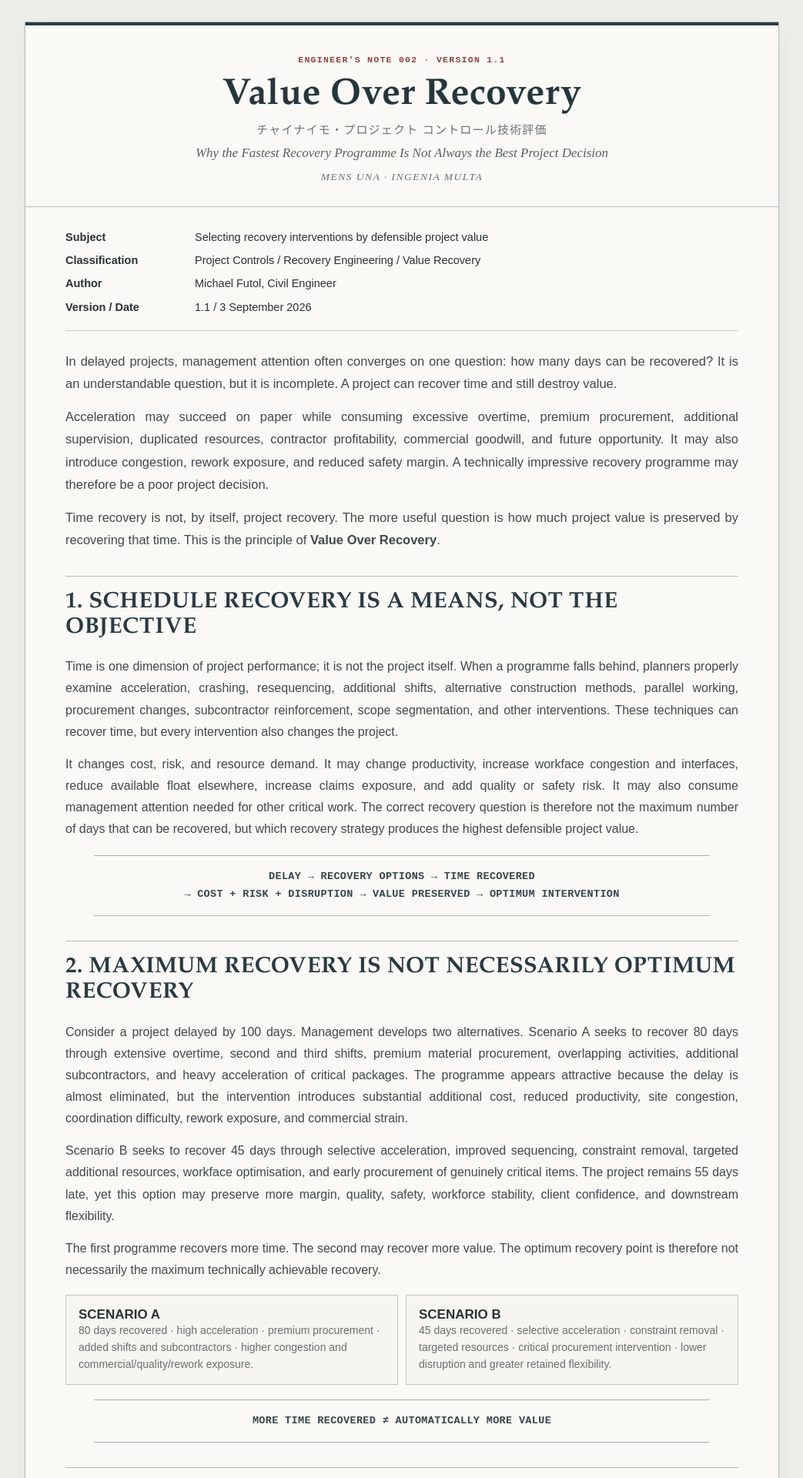
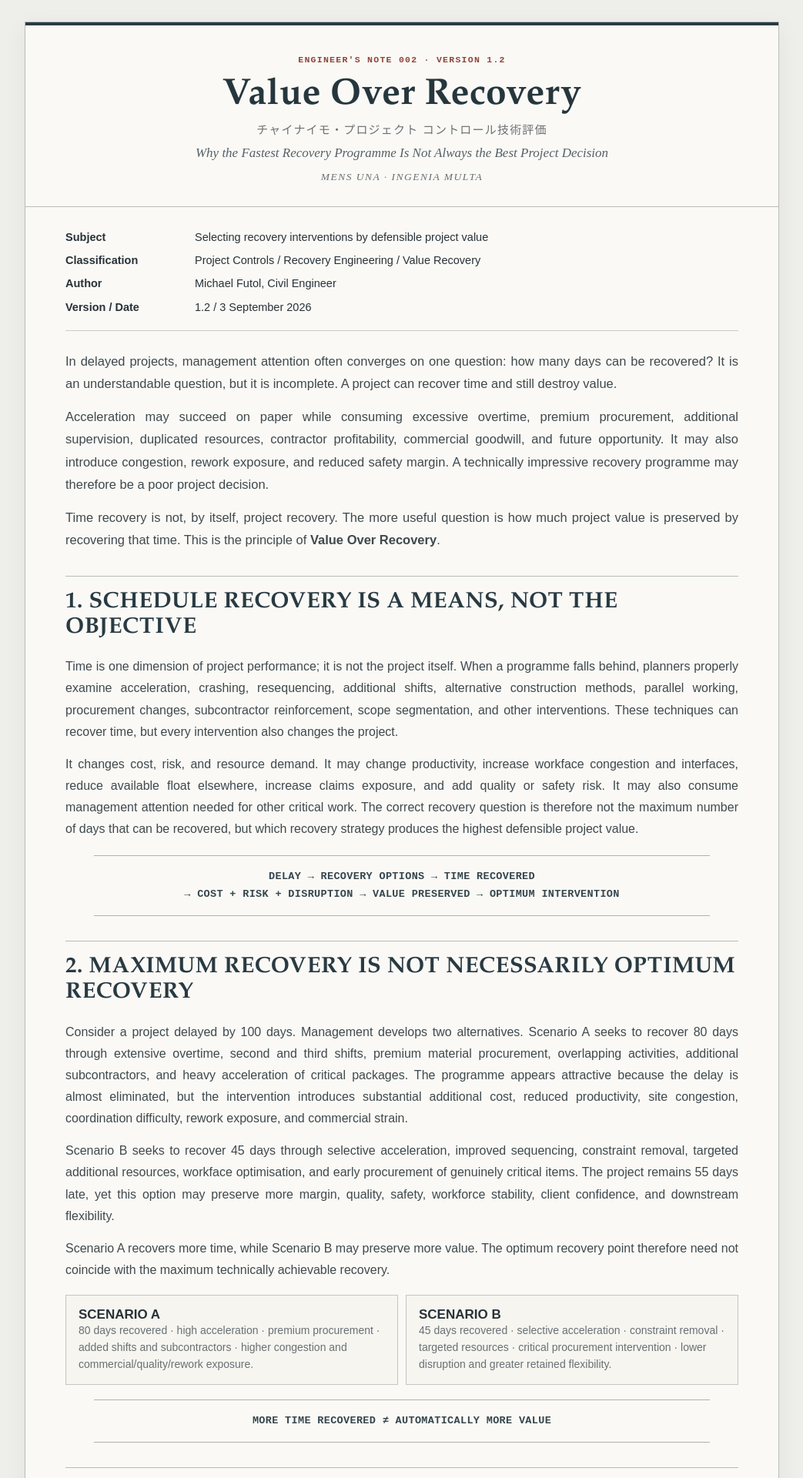
Before and after one commit to michaelfutol/Michael-Futol-Chinaimo-Project-Controls, a Next.js app: page /engineers-notes/002 in a window 1280 px wide. Shown: the top 1920 px of the page at 77% size, without its empty margins (118-1161 px from the left). Built offline with nearby package versions, Linux system fonts and the light colour scheme.

Commit message:
Refine Engineer's Note 002 to v1.2

```diff
--- a/app/engineers-notes/002/page.tsx
+++ b/app/engineers-notes/002/page.tsx
@@ -24,7 +24,7 @@ export default function EngineersNote002(){
   return <main style={{minHeight:'100vh',background:'#efefeb',padding:'28px 16px 44px',color:'#283238',fontFamily:"Arial,'Helvetica Neue','Noto Sans JP',sans-serif"}}>
     <article style={{maxWidth:980,margin:'0 auto',background:'#fbfaf7',border:'1px solid #b9bdb9',boxShadow:'0 8px 30px rgba(35,42,45,.055)'}}>
       <header style={{padding:'38px 52px 30px',borderTop:'4px solid #293a42',borderBottom:'1px solid #bbbeba',textAlign:'center'}}>
-        <div style={{font:"700 11.5px/1.3 'Courier New',monospace",letterSpacing:'.11em',color:'#8e4539'}}>ENGINEER'S NOTE 002 · VERSION 1.1</div>
+        <div style={{font:"700 11.5px/1.3 'Courier New',monospace",letterSpacing:'.11em',color:'#8e4539'}}>ENGINEER'S NOTE 002 · VERSION 1.2</div>
         <h1 style={{margin:'13px 0 0',fontFamily:"'Bodoni 72',Didot,'Bodoni MT',Baskerville,'Times New Roman',serif",fontSize:45,lineHeight:1.05,fontWeight:600,color:'#25353c'}}>Value Over Recovery</h1>
         <div style={{marginTop:9,fontFamily:"'Times New Roman',serif",fontSize:17,fontStyle:'italic',color:'#566166'}}>Why the Fastest Recovery Programme Is Not Always the Best Project Decision</div>
         <div style={{marginTop:13,fontFamily:"'Times New Roman',serif",fontStyle:'italic',fontSize:13.5,letterSpacing:'.11em',color:'#686f72'}}>MENS UNA · INGENIA MULTA</div>
@@ -35,7 +35,7 @@ export default function EngineersNote002(){
           <strong>Subject</strong><span>Selecting recovery interventions by defensible project value</span>
           <strong>Classification</strong><span>Project Controls / Recovery Engineering / Value Recovery</span>
           <strong>Author</strong><span>Michael Futol, Civil Engineer</span>
-          <strong>Version / Date</strong><span>1.1 / 3 September 2026</span>
+          <strong>Version / Date</strong><span>1.2 / 3 September 2026</span>
         </div>
 
         <p style={pStyle}>In delayed projects, management attention often converges on one question: how many days can be recovered? It is an understandable question, but it is incomplete. A project can recover time and still destroy value.</p>
@@ -51,7 +51,7 @@ export default function EngineersNote002(){
         <Section title="2. Maximum Recovery Is Not Necessarily Optimum Recovery">
           <p style={pStyle}>Consider a project delayed by 100 days. Management develops two alternatives. Scenario A seeks to recover 80 days through extensive overtime, second and third shifts, premium material procurement, overlapping activities, additional subcontractors, and heavy acceleration of critical packages. The programme appears attractive because the delay is almost eliminated, but the intervention introduces substantial additional cost, reduced productivity, site congestion, coordination difficulty, rework exposure, and commercial strain.</p>
           <p style={pStyle}>Scenario B seeks to recover 45 days through selective acceleration, improved sequencing, constraint removal, targeted additional resources, workface optimisation, and early procurement of genuinely critical items. The project remains 55 days late, yet this option may preserve more margin, quality, safety, workforce stability, client confidence, and downstream flexibility.</p>
-          <p style={pStyle}>The first programme recovers more time. The second may recover more value. The optimum recovery point is therefore not necessarily the maximum technically achievable recovery.</p>
+          <p style={pStyle}>Scenario A recovers more time, while Scenario B may preserve more value. The optimum recovery point therefore need not coincide with the maximum technically achievable recovery.</p>
           <div style={{display:'grid',gridTemplateColumns:'1fr 1fr',gap:10,margin:'18px 0'}}>
             <div style={{border:'1px solid #c4c6c2',padding:'15px 16px',background:'#f6f5f0'}}><strong>SCENARIO A</strong><div style={smallStyle}>80 days recovered · high acceleration · premium procurement · added shifts and subcontractors · higher congestion and commercial/quality/rework exposure.</div></div>
             <div style={{border:'1px solid #c4c6c2',padding:'15px 16px',background:'#f6f5f0'}}><strong>SCENARIO B</strong><div style={smallStyle}>45 days recovered · selective acceleration · constraint removal · targeted resources · critical procurement intervention · lower disruption and greater retained flexibility.</div></div>
@@ -91,7 +91,7 @@ export default function EngineersNote002(){
 
         <Section title="8. Partial Recovery Can Be the Correct Engineering Decision">
           <p style={pStyle}>There is often psychological pressure to eliminate the entire delay. If a project is 100 days late, management may assume that anything less than 100 days of recovery represents failure. It does not. If recovering the final 20 days requires excessive risk, cost, congestion, quality compromise, or commercial exposure, retaining part of the delay may preserve greater total value.</p>
-          <p style={pStyle}>The planner must be willing to recommend that the project should not recover everything, but should recover what is worth recovering. This is not surrender. It is optimisation.</p>
+          <p style={pStyle}>The planner must be willing to recommend that the project should not recover everything, but should recover what is worth recovering. Accepting part of the delay can therefore be the more disciplined optimisation decision.</p>
         </Section>
 
         <Section title="9. Recovery Must Protect Executability">
@@ -111,7 +111,8 @@ export default function EngineersNote002(){
 
         <Section title="11. The Planner's Responsibility">
           <p style={pStyle}>The planner is not merely a producer of dates. The planner is part of the project's decision system. That responsibility includes stating when a recovery scenario is unrealistic, exposing assumptions, showing the cost of acceleration, identifying physical interference created by compression, and distinguishing target dates from credible forecasts.</p>
-          <p style={pStyle}>Sometimes that responsibility includes advising management that accepting part of the delay is economically and operationally preferable to pursuing total recovery. A good planner does not make the schedule say what management wants to hear. A good planner helps management understand what the project can actually achieve and what each alternative will cost.</p>
+          <p style={pStyle}>In practice, this can mean presenting management with an uncomfortable forecast. A network may be made to reach a requested date while the resource loading, access sequence, procurement assumptions, or workfront availability needed to support it remain implausible. The planner's duty is to make that difference visible before the target is mistaken for an executable commitment.</p>
+          <p style={pStyle}>Sometimes that responsibility includes advising management that accepting part of the delay is economically and operationally preferable to pursuing total recovery. A good planner does not make the schedule say what management wants to hear. The job is to help management understand what the project can actually achieve and what each alternative will cost.</p>
         </Section>
 
         <Section title="12. The LUM Planner Principle">
@@ -127,7 +128,7 @@ export default function EngineersNote002(){
         </Section>
 
         <div style={{marginTop:38,paddingTop:23,borderTop:'1px solid #aeb2ae',textAlign:'center'}}>
-          <div style={{fontFamily:"'Bodoni 72',Didot,'Bodoni MT',Baskerville,'Times New Roman',serif",fontSize:22,fontWeight:600,color:'#293a42'}}>Recover time when recovering time creates value.<br/>Protect value when further recovery would destroy it.</div>
+          <div style={{fontFamily:"'Bodoni 72',Didot,'Bodoni MT',Baskerville,'Times New Roman',serif",fontSize:22,fontWeight:600,color:'#293a42'}}>Recover time while recovery preserves value; stop when further acceleration would destroy it.</div>
           <div style={{marginTop:15,fontFamily:"'Times New Roman',serif",fontStyle:'italic',fontSize:13.5,letterSpacing:'.11em',color:'#686f72'}}>VALUE OVER RECOVERY · MENS UNA · INGENIA MULTA</div>
           <div style={{marginTop:22,font:"700 10.5px/1.3 'Courier New',monospace",letterSpacing:'.08em',color:'#777'}}>-- ENGINEER'S NOTE 002 --</div>
         </div>
```
